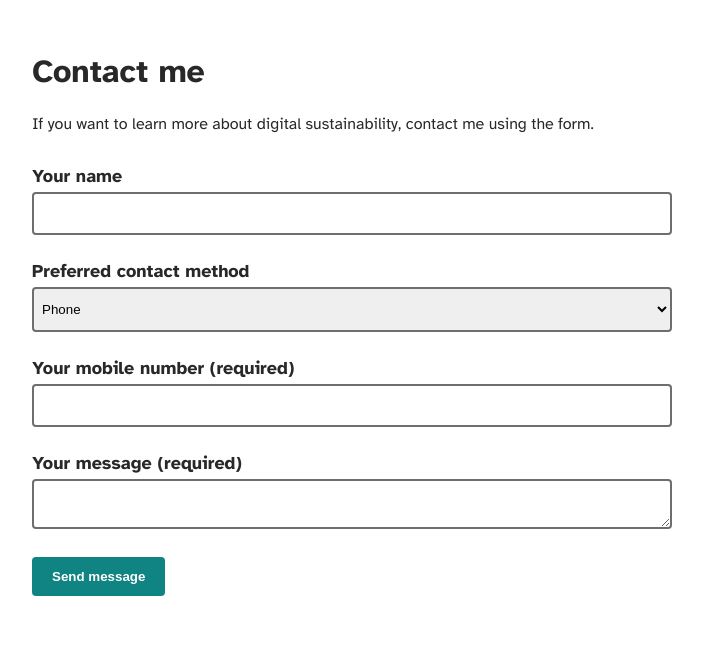
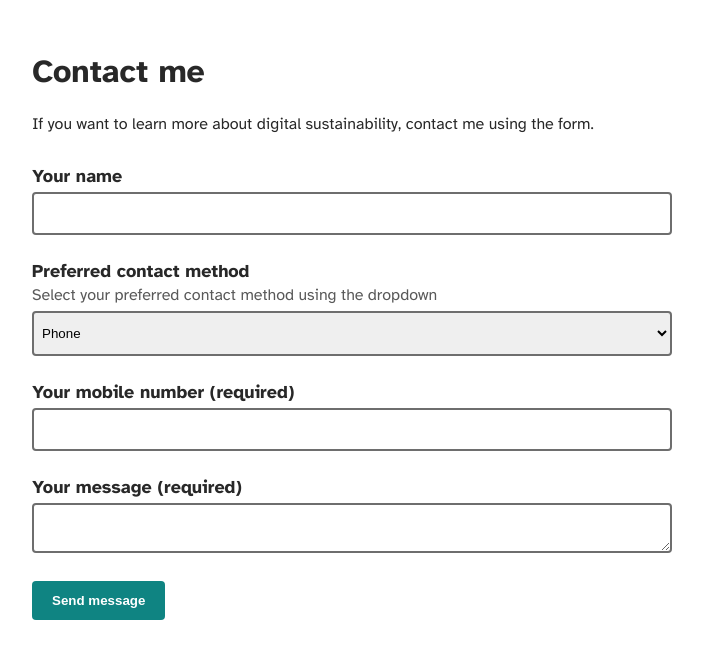
Before and after one commit to anathomps/duxda-21106332, a plain HTML site: page index.html in a window 1280 px wide. Shown: the part 1680-2338 px from the top of the page, without its empty margins (288-991 px from the left). Before the commit the page ends 2316 px from the top, so only its background shows below. Drawn offline with nearby package versions, Linux system fonts and the light colour scheme.

Commit message:
Update index.html

```diff
--- a/index.html
+++ b/index.html
@@ -85,6 +85,8 @@
 
                     <div class="form-field">
                         <label for="contact-method">Preferred contact method</label>
+                        <p class="hint">Select your preferred contact method using the dropdown</p>
+
                         <select id="contact-method">
                             <option value="phone">Phone</option>
                             <option value="email">Email</option>
```
